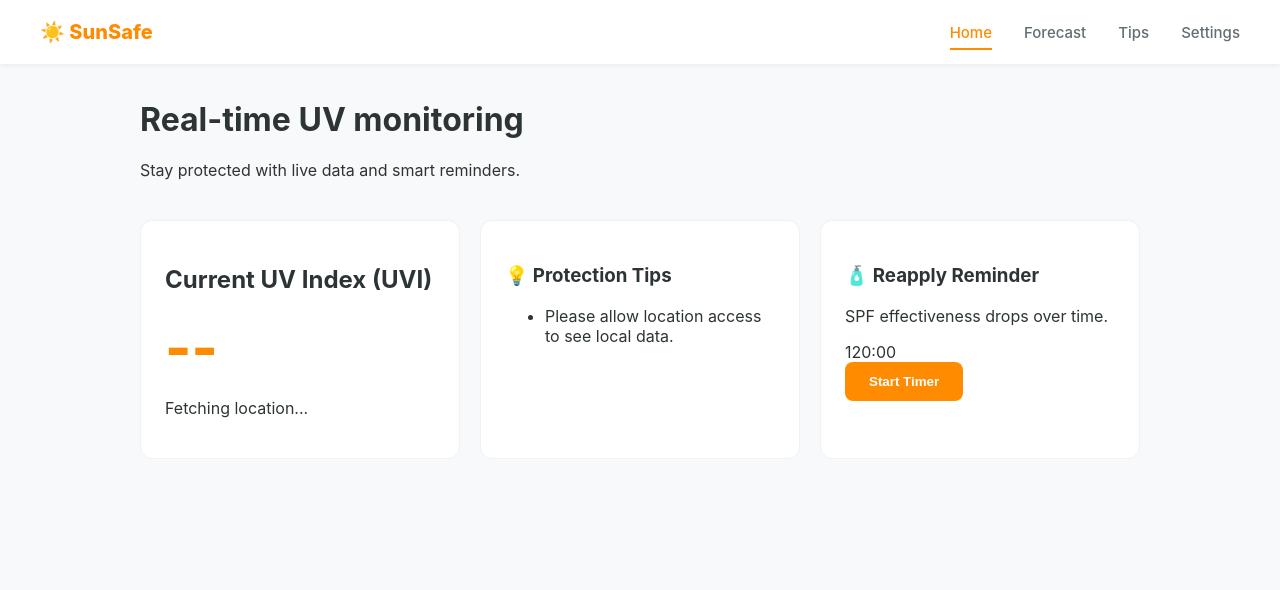
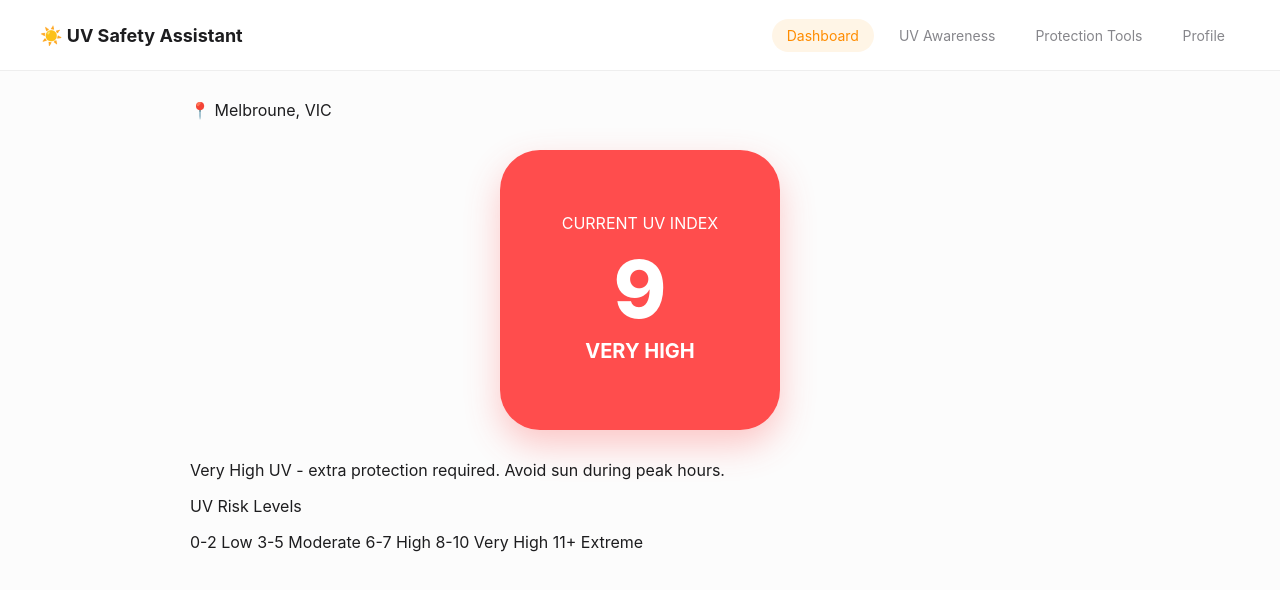
Before and after one commit to lliu0123/FIT5120-TP31, a website built with Vite: page my-project/index.html in a window 1280 px wide. Built offline with nearby package versions, Linux system fonts and the light colour scheme.

Commit message:
ADD: profile.html; tools.html; awareness.html

```diff
--- a/my-project/index.html
+++ b/my-project/index.html
@@ -3,51 +3,46 @@
 <head>
     <meta charset="UTF-8">
     <meta name="viewport" content="width=device-width, initial-scale=1.0">
-    <title>SunSafe | Your UV Monitor</title>
+    <title>SunSafe | Dashboard</title>
     <link rel="stylesheet" href="src/style.css">
 </head>
 <body>
     <nav class="navbar">
         <div class="nav-content">
-            <div class="logo">☀️ SunSafe</div>
+            <div class="brand">☀️ UV Safety Assistant</div>
             <ul class="nav-links">
-                <li><a href="#home" class="nav-link active">Home</a></li>
-                <li><a href="#forecast" class="nav-link">Forecast</a></li>
-                <li><a href="#tips" class="nav-link">Tips</a></li>
-                <li><a href="#settings" class="nav-link">Settings</a></li>
+                <li><a href="index.html" class="nav-link active">Dashboard</a></li>
+                <li><a href="awareness.html" class="nav-link">UV Awareness</a></li>
+                <li><a href="tools.html" class="nav-link">Protection Tools</a></li>
+                <li><a href="profile.html" class="nav-link">Profile</a></li>
             </ul>
         </div>
     </nav>
 
     <div class="container">
-        <header>
-            <h1>Real-time UV monitoring</h1>
-            <p>Stay protected with live data and smart reminders.</p>
-        </header>
+        <div class="location-container">
+            <span class="location-badge">📍 Melbroune, VIC</span>
+        </div>
 
-        <main class="dashboard">
-            <div class="card uvi-display">
-                <h2>Current UV Index (UVI)</h2>
-                <div id="uvi-value">--</div>
-                <p id="uvi-level">Fetching location...</p>
+        <div class="uv-main-card">
+            <p class="uv-label">CURRENT UV INDEX</p>
+            <div class="uv-value">9</div>
+            <p class="uv-status">VERY HIGH</p>
+        </div>
+
+        <p class="uv-description">Very High UV - extra protection required. Avoid sun during peak hours.</p>
+
+        <div class="risk-legend">
+            <p class="legend-title">UV Risk Levels</p>
+            <div class="risk-tags">
+                <span class="tag low">0-2 Low</span>
+                <span class="tag moderate">3-5 Moderate</span>
+                <span class="tag high">6-7 High</span>
+                <span class="tag very-high active">8-10 Very High</span>
+                <span class="tag extreme">11+ Extreme</span>
             </div>
-
-            <div class="card advice-section">
-                <h3>💡 Protection Tips</h3>
-                <ul id="advice-list">
-                    <li>Please allow location access to see local data.</li>
-                </ul>
-            </div>
-
-            <div class="card reapply-timer">
-                <h3>🧴 Reapply Reminder</h3>
-                <p>SPF effectiveness drops over time.</p>
-                <div id="timer-display">120:00</div>
-                <button id="start-timer">Start Timer</button>
-            </div>
-        </main>
+        </div>
     </div>
-
     <script src="src/script.js"></script>
 </body>
 </html>
--- a/my-project/src/script.js
+++ b/my-project/src/script.js
@@ -1,30 +1,68 @@
-/* --- Web Navigation Logic --- */
+/**
+ * SunSafe - Core Logic
+ * Handles skin type storage and cross-page persistence.
+ */
 
-function handleNavigation() {
-    const links = document.querySelectorAll('.nav-link');
+document.addEventListener('DOMContentLoaded', () => {
+    // 1. Initialize Skin Picker if on Profile Page
+    const skinOptions = document.querySelectorAll('.skin-option');
+    if (skinOptions.length > 0) {
+        initSkinTypeManager();
+    }
 
-    links.forEach(link => {
-        link.addEventListener('click', function(e) {
-            // Remove active class from all links
-            links.forEach(l => l.classList.remove('active'));
+    // 2. Global UI updates (Optional)
+    applySavedPreferences();
+});
 
-            // Add active class to the current link
-            this.classList.add('active');
+/**
+ * Manages the selection and saving of skin types
+ */
+function initSkinTypeManager() {
+    const options = document.querySelectorAll('.skin-option');
+    const statusLabel = document.getElementById('save-status');
+    const STORAGE_KEY = 'sunsafe_user_preference';
 
-            console.log("Navigating to:", this.getAttribute('href'));
+    // Load existing preference from LocalStorage
+    const savedSkin = localStorage.getItem(STORAGE_KEY);
+    if (savedSkin) {
+        const preselected = document.querySelector(`[data-skin="${savedSkin}"]`);
+        if (preselected) preselected.classList.add('selected');
+    }
+
+    // Add click listeners to options
+    options.forEach(option => {
+        option.addEventListener('click', () => {
+            // Remove active state from others
+            options.forEach(opt => opt.classList.remove('selected'));
+
+            // Activate current selection
+            option.classList.add('selected');
+
+            // Persist to LocalStorage
+            const skinId = option.getAttribute('data-skin');
+            localStorage.setItem(STORAGE_KEY, skinId);
+
+            // Show "Saved" feedback
+            if (statusLabel) {
+                statusLabel.classList.add('show');
+                setTimeout(() => {
+                    statusLabel.classList.remove('show');
+                }, 2000);
+            }
+
+            console.log(`Preference saved: Skin Type ${skinId}`);
         });
     });
 }
 
-/* --- App Initializer --- */
-document.addEventListener('DOMContentLoaded', () => {
-    handleNavigation();
-
-    // Example logic for the start button
-    const startBtn = document.getElementById('start-timer');
-    if (startBtn) {
-        startBtn.addEventListener('click', () => {
-            console.log('Timer started');
-        });
+/**
+ * This function can be called on any page (like Tools or Dashboard)
+ * to adapt the content based on the user's skin type.
+ */
+function applySavedPreferences() {
+    const savedSkin = localStorage.getItem('sunsafe_user_preference');
+    if (savedSkin) {
+        // Example: Change logic for sunscreen timer or advice based on savedSkin
+        console.log(`App loading with Skin Type: ${savedSkin}`);
     }
-});
+}
--- a/my-project/src/style.css
+++ b/my-project/src/style.css
@@ -1,119 +1,111 @@
-/* Base Styles */
+/* --- Global Reset & Base --- */
+:root {
+  --primary-orange: #FF8C00;
+  --danger-red: #FF4D4D;
+  --bg-gray: #fcfcfc;
+  --text-main: #1d1d1f;
+  --text-sub: #86868b;
+}
+
 body {
   margin: 0;
-  padding: 0;
-  font-family: 'Inter', -apple-system, sans-serif;
-  background-color: #f8f9fa;
-  color: #2d3436;
+  font-family: -apple-system, BlinkMacSystemFont, sans-serif;
+  background-color: var(--bg-gray);
+  color: var(--text-main);
+  padding-bottom: 50px; /* Space for bottom content */
 }
 
-/* Navbar Container */
+/* --- Universal Navbar (Top) --- */
 .navbar {
   position: fixed;
-  top: 0;
-  width: 100%;
-  height: 64px;
-  background-color: #ffffff;
-  box-shadow: 0 2px 4px rgba(0,0,0,0.05);
-  display: flex;
-  justify-content: center;
-  align-items: center;
-  z-index: 1000;
+  top: 0; width: 100%; height: 70px;
+  background: rgba(255, 255, 255, 0.9);
+  backdrop-filter: blur(15px);
+  border-bottom: 1px solid #eee;
+  display: flex; justify-content: center; z-index: 1000;
 }
 
 .nav-content {
-  width: 100%;
-  max-width: 1200px;
-  display: flex;
-  justify-content: space-between;
-  align-items: center;
-  padding: 0 24px;
+  width: 100%; max-width: 1200px; padding: 0 20px;
+  display: flex; justify-content: space-between; align-items: center;
 }
 
-.logo {
-  font-size: 20px;
-  font-weight: 800;
-  color: #FF8C00;
+.brand { font-weight: 700; font-size: 18px; color: var(--text-main); }
+
+.nav-links { display: flex; list-style: none; gap: 10px; margin: 0; padding: 0; }
+
+.nav-link {
+  text-decoration: none; color: var(--text-sub); font-size: 14px;
+  padding: 8px 15px; border-radius: 20px; transition: 0.3s;
 }
 
-.nav-links {
-  list-style: none;
-  display: flex;
-  gap: 32px;
-  margin: 0;
-  padding: 0;
-}
+.nav-link.active { background: #FFF5E6; color: var(--primary-orange); }
 
-.nav-link {
-  text-decoration: none;
-  color: #636e72;
-  font-size: 15px;
-  font-weight: 500;
-  transition: color 0.2s;
-  position: relative;
-  padding: 8px 0;
-}
-
-/* Hover and Active State */
-.nav-link:hover {
-  color: #FF8C00;
-}
-
-.nav-link.active {
-  color: #FF8C00;
-}
-
-.nav-link.active::after {
-  content: '';
-  position: absolute;
-  bottom: 0;
-  left: 0;
-  width: 100%;
-  height: 2px;
-  background-color: #FF8C00;
-}
-
-/* Content Layout */
+/* --- Layout Container --- */
 .container {
-  max-width: 1000px;
-  margin: 100px auto 40px; /* Top margin for fixed navbar */
+  max-width: 900px;
+  margin: 100px auto 40px; /* Space for navbar */
   padding: 0 20px;
 }
 
-header {
-  margin-bottom: 40px;
+/* --- Dashboard Styles  --- */
+.card, .uvi-display, .advice-section, .reapply-timer {
+  background: white;
+  padding: 25px;
+  border-radius: 20px;
+  margin-bottom: 20px;
+  box-shadow: 0 4px 15px rgba(0,0,0,0.05);
 }
 
-.dashboard {
-  display: grid;
-  grid-template-columns: repeat(auto-fit, minmax(300px, 1fr));
-  gap: 20px;
+/* New UV Card (The Red Square) */
+.uv-main-card {
+  background: var(--danger-red);
+  width: 280px; height: 280px;
+  margin: 30px auto; border-radius: 40px;
+  display: flex; flex-direction: column; justify-content: center; align-items: center;
+  color: white; text-align: center;
+  box-shadow: 0 15px 35px rgba(255, 77, 77, 0.3);
 }
 
-.card {
-  background: #fff;
-  padding: 24px;
-  border-radius: 12px;
-  border: 1px solid #edf2f7;
+.uv-value, #uvi-value { font-size: 80px; font-weight: 800; line-height: 1; }
+.uv-status, #uvi-level { font-size: 20px; font-weight: 700; margin-top: 10px; }
+
+/* --- Profile & Skin Picker Styles --- */
+.profile-card { background: white; border-radius: 30px; overflow: hidden; border: 1px solid #eee; }
+.profile-header { padding: 30px; background: #FFF9F2; border-bottom: 1px solid #eee; }
+
+.settings-section { padding: 30px; }
+
+.skin-type-grid {
+  display: grid;
+  grid-template-columns: repeat(auto-fit, minmax(130px, 1fr));
+  gap: 15px; margin-top: 20px;
 }
 
-#uvi-value {
-  font-size: 56px;
-  font-weight: 800;
-  color: #FF8C00;
+.skin-option {
+  padding: 20px; border: 2px solid #f2f2f2; border-radius: 20px;
+  text-align: center; cursor: pointer; transition: 0.2s;
 }
 
-button {
-  background-color: #FF8C00;
-  color: white;
-  border: none;
-  padding: 12px 24px;
-  border-radius: 8px;
-  font-weight: 600;
-  cursor: pointer;
-  transition: opacity 0.2s;
+.skin-option.selected {
+  border-color: var(--primary-orange);
+  background-color: #FFF9F2;
 }
 
-button:hover {
-  opacity: 0.9;
+.skin-color {
+  width: 45px; height: 45px; border-radius: 50%;
+  margin: 0 auto 10px; border: 2px solid rgba(0,0,0,0.05);
 }
+
+.save-status {
+  margin-top: 20px; color: #34c759; font-weight: 600;
+  opacity: 0; transition: 0.3s; text-align: center;
+}
+.save-status.show { opacity: 1; }
+
+/* --- Buttons --- */
+button, #start-timer {
+  background: var(--primary-orange);
+  color: white; border: none; padding: 12px 25px;
+  border-radius: 12px; font-weight: 600; cursor: pointer;
+}
```
Also changed, not shown: my-project/awareness.html (added, +38 -0 lines), my-project/profile.html (added, +76 -0 lines), my-project/tools.html (added, +41 -0 lines).
